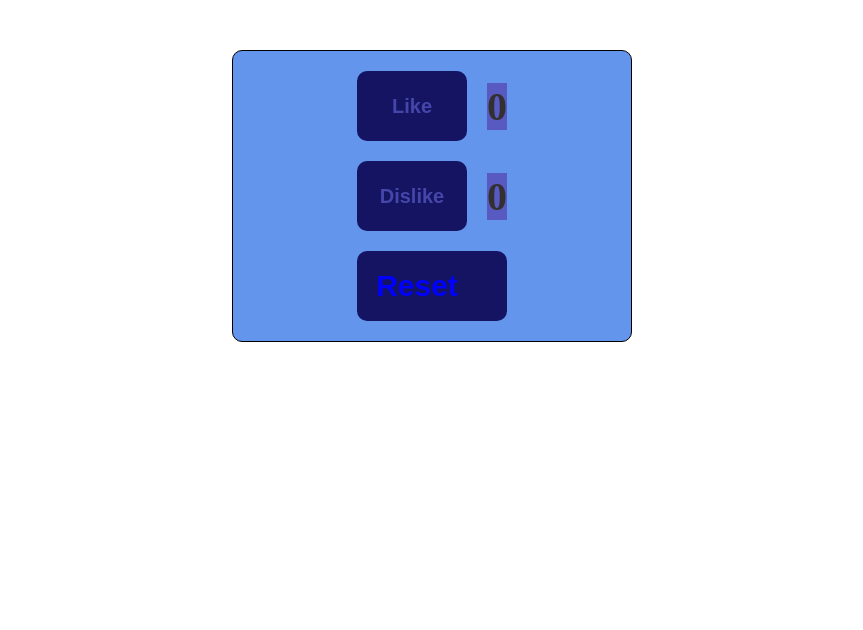
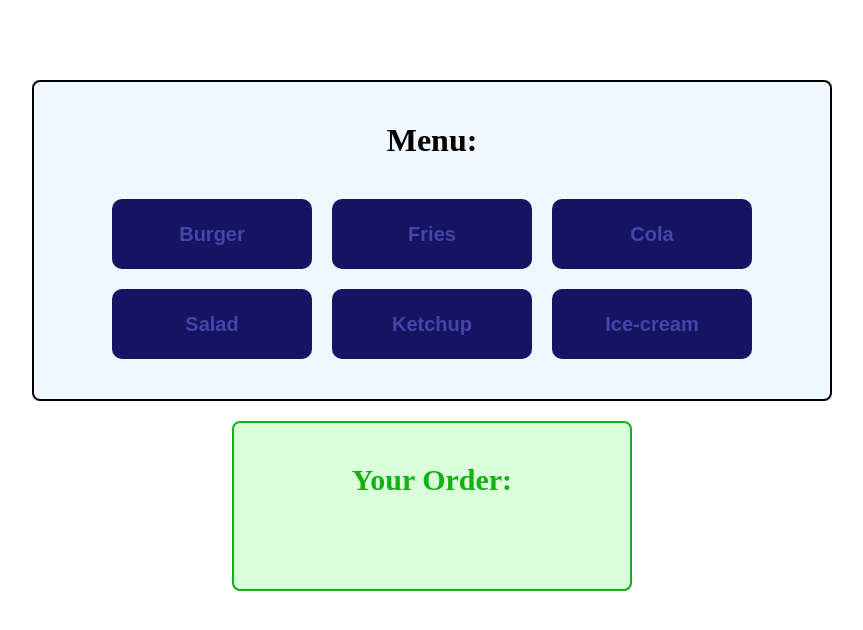
Before and after one commit to IlnytskaDana5583/FrontEndPro, a React (Vite) app: page / in a window 1280 px wide. Shown: the top 630 px of the page, without its empty margins (208-1071 px from the left). Built offline with nearby package versions, Linux system fonts and the light colour scheme.

Commit message:
Lesson_5

```diff
--- a/package.json
+++ b/package.json
@@ -11,7 +11,8 @@
   },
   "dependencies": {
     "react": "^19.1.0",
-    "react-dom": "^19.1.0"
+    "react-dom": "^19.1.0",
+    "uuid": "^11.1.0"
   },
   "devDependencies": {
     "@eslint/js": "^9.30.1",
--- a/src/App.jsx
+++ b/src/App.jsx
@@ -6,6 +6,7 @@ import Lesson_3 from "./lessons/Lesson_03/Lesson_03";
 import Homework_03 from "./homeworks/Homework_03/Homework_03";
 import Lesson_04 from "./lessons/Lesson_04/Lesson_04";
 import Homework_04 from "./homeworks/Homework_04/Homework_04";
+import Lesson_05 from "./lessons/Lesson_05/Lesson_05";
 
 
 
@@ -20,12 +21,13 @@ function App() {
       {/* <Lesson_02 /> */}
       {/* <Lesson_3/> */}
     {/* <Lesson_04/> */}
+    <Lesson_05 />
 
 
       {/* {Homeworks} */}
       {/* <Homework_2/> */}
       {/* <Homework_03 /> */}
-      <Homework_04 />
+      {/* <Homework_04 /> */}
 
 
 
--- a/src/components/Feedback/Feedback.jsx
+++ b/src/components/Feedback/Feedback.jsx
@@ -25,7 +25,7 @@ function Feedback() {
     setDislikes(0);
   };
 
-  const onLikes = () => {
+  const onLikes = () => {//callback
     setLikes((prev) => {
       return prev + 1;
     });
--- /dev/null
+++ b/src/lessons/Lesson_05/Lesson_05.jsx
@@ -0,0 +1,48 @@
+import Button from "../../components/Button/Button";
+import {useState} from "react";
+import {v4} from "uuid";
+import "./styles.css";
+function Lesson_05() {
+    let [orders,setOrders] =  useState([]);
+  return (
+    <div className="lesson_05_page_wrapper">
+      <div className="menu_wrapper">
+        <h1 className="menu">Menu:</h1>
+        <div className="button_wrapper">
+          <div className="button_control">
+            <Button name="Burger" onClick={() => {
+                setOrders()
+            }} />
+          </div>
+          <div className="button_control">
+            <Button name="Fries" onClick={() => {}} />
+          </div>
+          <div className="button_control">
+            <Button name="Cola" onClick={() => {}} />
+          </div>
+          <div className="button_control">
+            <Button name="Salad" onClick={() => {}} />
+          </div>
+          <div className="button_control">
+            <Button name="Ketchup" onClick={() => {}} />
+          </div>
+          <div className="button_control">
+            <Button name="Ice-cream" onClick={() => {}} />
+          </div>
+        </div>
+      </div>
+      <div className="order_wrapper">
+        <p className="order_title">Your Order:</p>
+        <ol className="order_list">
+          {/* <li className="order_item">Burger</li> */}
+          {/* <li className="order_item">Ice-creem</li> */}
+        </ol>
+      </div>
+
+
+
+    </div>
+  );
+}
+
+export default Lesson_05;
--- /dev/null
+++ b/src/lessons/Lesson_05/styles.css
@@ -0,0 +1,55 @@
+.lesson_05_page_wrapper {
+  display: flex;
+  flex-direction: column;
+  align-items: center;
+  justify-content: flex-start;
+  padding: 80px;
+  flex: 1;
+  gap: 20px;
+}
+.menu_wrapper {
+  display: flex;
+  flex-direction: column;
+  border: 2px solid black;
+  border-radius: 8px;
+  width: 800px;
+  padding: 40px;
+  align-items: center;
+  gap: 40px;
+  background-color: aliceblue;
+}
+.button_wrapper {
+  display: flex;
+  width: 100%;
+  flex-wrap: wrap;
+  gap: 20px;
+  justify-content: center;
+}
+.button_control {
+  width: 200px;
+}
+.order_wrapper {
+  display: flex;
+  flex-direction: column;
+  gap: 20px;
+  width: 400px;
+  padding: 40px;
+  border: 2px solid rgb(21, 176, 21);
+  border-radius: 8px;
+  align-items: center;
+  background-color: rgb(218, 255, 218);
+}
+.order_title {
+  font-size: 30px;
+  font-weight: bold;
+  color: rgb(21, 176, 21);
+}
+.order_list {
+  display: flex;
+  flex-direction: column;
+  gap: 15px;
+}
+.order_item {
+  font-size: 26px;
+  font-weight: bold;
+}
```
Also changed, not shown: 1 other file (tests, documents, lock files or other folders).
